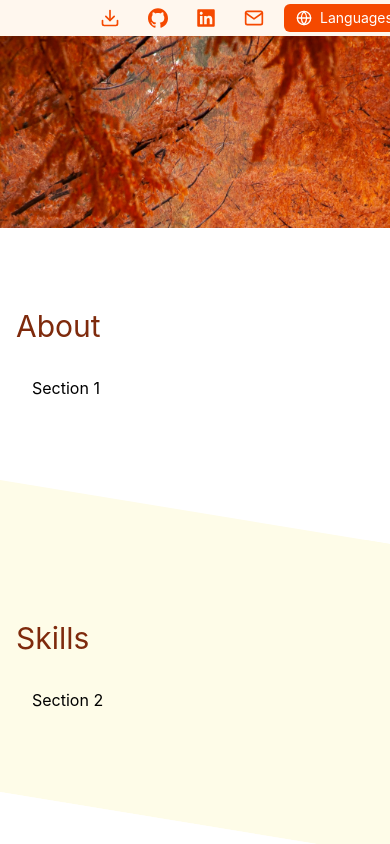
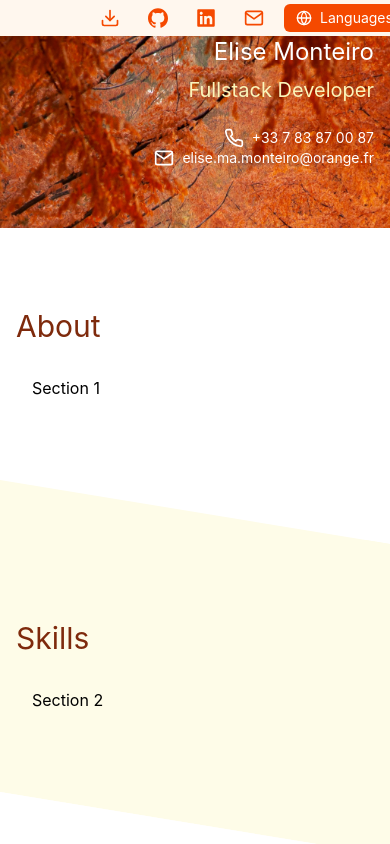
Before and after one commit to Monteiro-Elise/Portfolio, a React (Vite) app: page / in a window 390 px wide. Shown: the top 844 px of the page. Built offline with nearby package versions, Linux system fonts and the light colour scheme.

Commit message:
Enhance Banner (#30) # Banner - Add full name - Add job title (translate) - Add phone number (location) - Add email address

```diff
--- a/src/components/Banner.tsx
+++ b/src/components/Banner.tsx
@@ -1,4 +1,34 @@
+import { CONSTANTS } from '../utils/constants';
+import { FiPhone, FiMail } from 'react-icons/fi';
+import { useLanguage } from '../hooks/useLanguage';
+
 function Banner() {
-  return <div className="h-48  bg-banner bg-cover bg-center"></div>;
+  const { t, currentLanguage } = useLanguage();
+  return (
+    <div className="h-48 bg-banner bg-cover bg-center">
+      <div className="relative z-10 container mx-auto px-4">
+        <div className="flex justify-end">
+          <div className="max-w-lg text-right">
+            <p className="text-2xl md:text-6xl text-white mb-2">
+              {CONSTANTS.name}
+            </p>
+            <p className="text-xl md:text-3xl mb-6 text-other">{t('job')}</p>
+            <div className="flex items-center justify-end gap-2 text-white">
+              <FiPhone className="icon-decoration" />
+              <span className="text-sm md:text-base">
+                {currentLanguage === 'fr'
+                  ? CONSTANTS.phoneLocal
+                  : CONSTANTS.phoneInternational}
+              </span>
+            </div>
+            <div className="flex items-center justify-end gap-2 text-white">
+              <FiMail className="icon-decoration" />
+              <span className="text-sm md:text-base">{CONSTANTS.mail}</span>
+            </div>
+          </div>
+        </div>
+      </div>
+    </div>
+  );
 }
 export default Banner;
--- a/src/locales/en/translation.json
+++ b/src/locales/en/translation.json
@@ -1,5 +1,6 @@
 {
   "copy-right": "All rights reserved",
+  "job": "Fullstack Developer",
   "lang": {
     "en": "English",
     "fr": "French"
--- a/src/locales/fr/translation.json
+++ b/src/locales/fr/translation.json
@@ -1,5 +1,6 @@
 {
   "copy-right": "Tous droits réservés",
+  "job": "Développeuse Fullstack",
   "lang": {
     "en": "Anglais",
     "fr": "Français"
--- a/src/utils/constants.ts
+++ b/src/utils/constants.ts
@@ -8,6 +8,8 @@ export const CONSTANTS = {
   mail: 'elise.ma.monteiro@orange.fr',
   linkedin: 'https://www.linkedin.com/in/elise-monteiro-60b752253/',
   github: 'https://github.com/Monteiro-Elise',
+  phoneLocal: '07 83 87 00 87',
+  phoneInternational: '+33 7 83 87 00 87',
   sections: [
     { id: 'about', component: AboutSection },
     { id: 'skills', component: SkillsSection },
```
